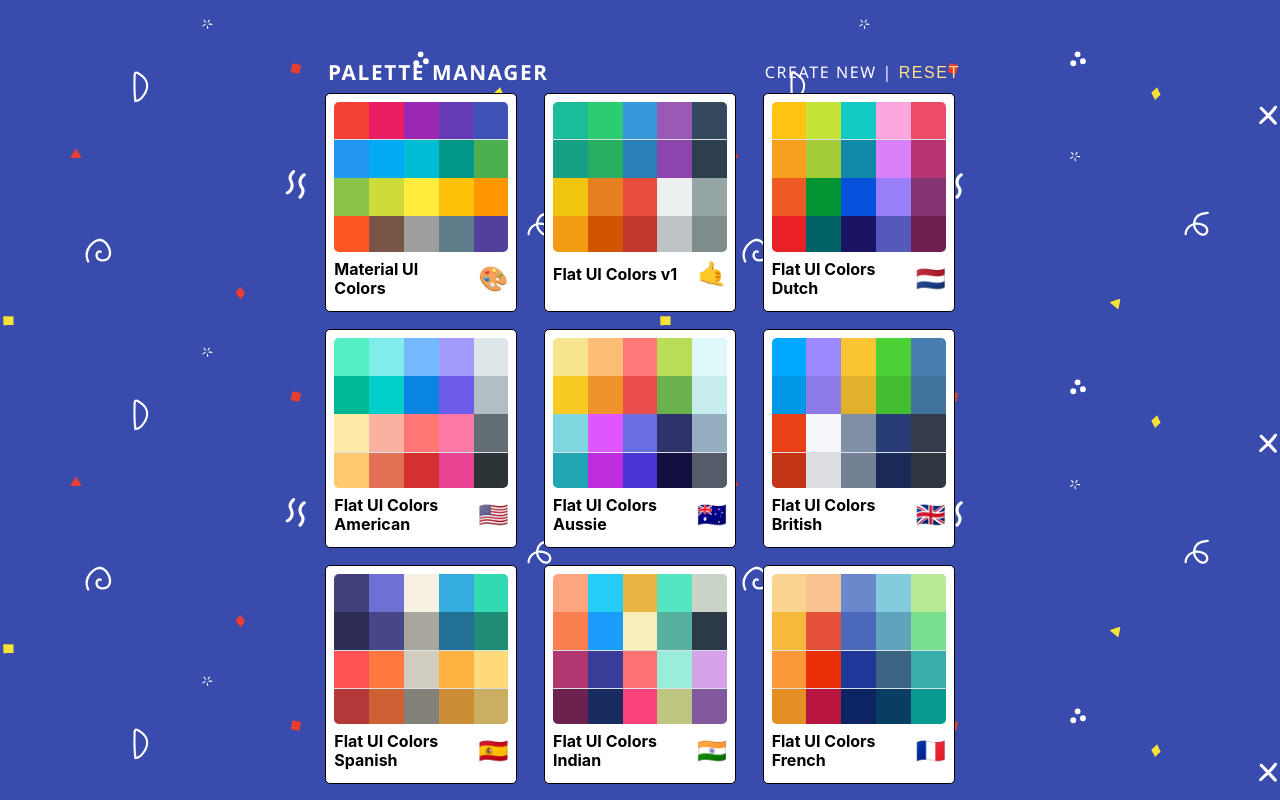
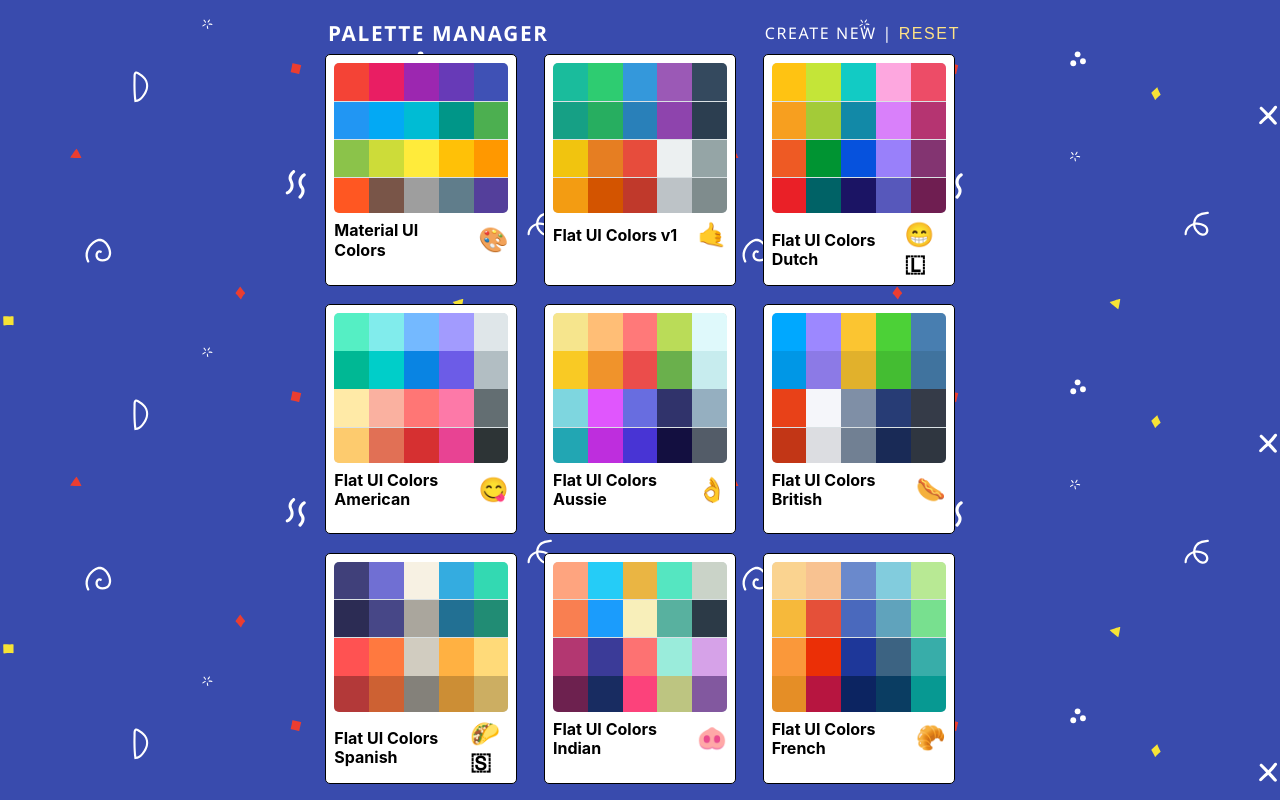
Before and after one commit to yevg555/React-Palette-Manager, a React (Create React App) app: page / in a window 1280 px wide. Built offline with nearby package versions, Linux system fonts and the light colour scheme.

Commit message:
emojis update
changed flags due to lack of support on windows

```diff
--- a/src/seedColors.js
+++ b/src/seedColors.js
@@ -56,7 +56,7 @@
   {
     paletteName: "Flat UI Colors Dutch",
     id: "flat-ui-colors-dutch",
-    emoji: "🇳🇱",
+    emoji: "😁🇱",
     colors: [
       { name: "Sunflower", color: "#FFC312" },
       { name: "Energos", color: "#C4E538" },
@@ -83,7 +83,7 @@
   {
     paletteName: "Flat UI Colors American",
     id: "flat-ui-colors-american",
-    emoji: "🇺🇸",
+    emoji: "😋",
     colors: [
       { name: "LightGreenishBlue", color: "#55efc4" },
       { name: "FadedPoster", color: "#81ecec" },
@@ -110,7 +110,7 @@
   {
     paletteName: "Flat UI Colors Aussie",
     id: "flat-ui-colors-aussie",
-    emoji: "🇦🇺",
+    emoji: "👌",
     colors: [
       { name: "Beekeeper", color: "#f6e58d" },
       { name: "SpicedNectarine", color: "#ffbe76" },
@@ -137,7 +137,7 @@
   {
     paletteName: "Flat UI Colors British",
     id: "flat-ui-colors-british",
-    emoji: "🇬🇧",
+    emoji: "🌭",
     colors: [
       { name: "ProtossPylon", color: "#00a8ff" },
       { name: "Periwinkle", color: "#9c88ff" },
@@ -164,7 +164,7 @@
   {
     paletteName: "Flat UI Colors Spanish",
     id: "flat-ui-colors-spanish",
-    emoji: "🇪🇸",
+    emoji: "🌮🇸",
     colors: [
       { name: "JacksonsPurple", color: "#40407a" },
       { name: "C64Purple", color: "#706fd3" },
@@ -191,7 +191,7 @@
   {
     paletteName: "Flat UI Colors Indian",
     id: "flat-ui-colors-indian",
-    emoji: "🇮🇳",
+    emoji: "🐽",
     colors: [
       { name: "OrchidOrange", color: "#FEA47F" },
       { name: "SpiroDiscoBall", color: "#25CCF7" },
@@ -218,7 +218,7 @@
   {
     paletteName: "Flat UI Colors French",
     id: "flat-ui-colors-french",
-    emoji: "🇫🇷",
+    emoji: "🥐",
     colors: [
       { name: "FlatFlesh", color: "#fad390" },
       { name: "MelonMelody", color: "#f8c291" },
```
